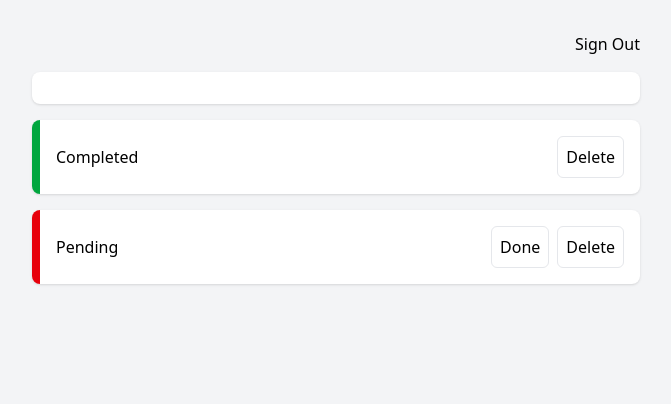
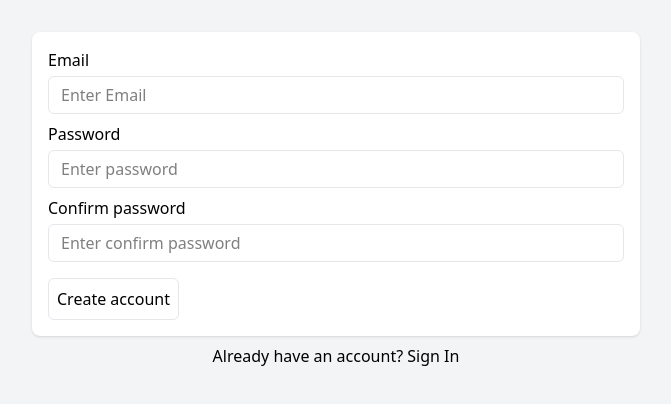
Before and after one commit to plaisamudcha/react-typescript, a React (Vite) app: page / in a window 1280 px wide. Shown: the top 404 px of the page, without its empty margins (304-975 px from the left). Built offline with nearby package versions, Linux system fonts and the light colour scheme.

Commit message:
implement cn function with clsx and twmerge

```diff
--- a/package.json
+++ b/package.json
@@ -11,8 +11,10 @@
   },
   "dependencies": {
     "@tailwindcss/vite": "^4.1.11",
+    "clsx": "^2.1.1",
     "react": "^19.1.0",
     "react-dom": "^19.1.0",
+    "tailwind-merge": "^3.3.1",
     "tailwindcss": "^4.1.11"
   },
   "devDependencies": {
--- a/src/components/Container.tsx
+++ b/src/components/Container.tsx
@@ -1,13 +1,12 @@
-// import Guest from './Guest';
-
-import Auth from './Auth';
+import Auth from "./Auth";
+import Guest from "./Guest";
 
 export default function Container() {
   return (
     <div className="flex justify-center bg-gray-100 min-h-screen">
       <main className="p-8 flex gap-4 justify-center items-start max-w-2xl w-full">
-        {/* <Guest /> */}
-        <Auth />
+        <Guest />
+        {/* <Auth /> */}
       </main>
     </div>
   );
--- a/src/components/Guest.tsx
+++ b/src/components/Guest.tsx
@@ -1,5 +1,6 @@
 // import SignInForm from './SignInForm';
-import SignUpForm from './SignUpForm';
+import SignUpForm from "./SignUpForm";
+import SignInForm from "./SignInForm";
 
 export default function Guest() {
   return (
--- a/src/components/SignInForm.tsx
+++ b/src/components/SignInForm.tsx
@@ -1,17 +1,22 @@
-import Button from './ui/Button';
-import Form from './ui/Form';
-import Input from './ui/Input';
+import Button from "./ui/Button";
+import Form from "./ui/Form";
+import Input from "./ui/Input";
 
 export default function SignInForm() {
   return (
     <Form>
       <div className="flex flex-col gap-1">
-        <label htmlFor="">Email</label>
-        <Input />
+        <label htmlFor="email">Email</label>
+        <Input placeholder="Enter email" name="email" id="email" type="text" />
       </div>
       <div className="flex flex-col gap-1">
-        <label htmlFor="">Password</label>
-        <Input />
+        <label htmlFor="password">Password</label>
+        <Input
+          placeholder="Enter Password"
+          name="password"
+          id="password"
+          type="password"
+        />
       </div>
       <div className="mt-2">
         <Button></Button>
--- a/src/components/SignUpForm.tsx
+++ b/src/components/SignUpForm.tsx
@@ -1,24 +1,36 @@
-import Button from './ui/Button';
-import Form from './ui/Form';
-import Input from './ui/Input';
+import Button from "./ui/Button";
+import Form from "./ui/Form";
+import Input from "./ui/Input";
 
 export default function SignUpForm() {
   return (
     <Form>
       <div className="flex flex-col gap-1">
-        <label htmlFor="">Email</label>
-        <Input />
+        <label htmlFor="email">Email</label>
+        <Input placeholder="Enter Email" name="email" id="email" />
       </div>
       <div className="flex flex-col gap-1">
-        <label htmlFor="">Password</label>
-        <Input />
+        <label htmlFor="password">Password</label>
+        <Input
+          placeholder="Enter password"
+          name="password"
+          id="password"
+          type="password"
+        />
       </div>
       <div className="flex flex-col gap-1">
-        <label htmlFor="">Confirm password</label>
-        <Input />
+        <label htmlFor="confirmPassword">Confirm password</label>
+        <Input
+          placeholder="Enter confirm password"
+          name="confirmPassword"
+          id="confirmPassword"
+          type="password"
+        />
       </div>
       <div className="mt-2">
-        <Button></Button>
+        <Button>
+          <span className="font-medium">Create account</span>
+        </Button>
       </div>
     </Form>
   );
--- a/src/components/ui/Button.tsx
+++ b/src/components/ui/Button.tsx
@@ -1,7 +1,24 @@
-export default function Button() {
+// type ButtonProps = {
+//   children: React.ReactNode;
+// };
+
+import type { ComponentProps } from "react";
+import { cn } from "../../utils/cn";
+
+type ButtonProps = ComponentProps<"button"> & {
+  children: React.ReactNode;
+};
+
+export default function Button({ children, className, ...props }: ButtonProps) {
   return (
-    <button className="p-2 rounded-md border border-gray-200 hover:bg-gray-50">
-      Click
+    <button
+      className={cn(
+        `p-2 rounded-md border border-gray-200 hover:bg-gray-50 `,
+        className
+      )}
+      {...props}
+    >
+      {children}
     </button>
   );
 }
--- a/src/components/ui/Form.tsx
+++ b/src/components/ui/Form.tsx
@@ -1,5 +1,24 @@
-export default function Form() {
+// type FormProps = {
+//   children: React.ReactNode;
+// };
+
+import type { ComponentProps } from "react";
+import { cn } from "../../utils/cn";
+
+type FormProps = ComponentProps<"form"> & {
+  children: React.ReactNode;
+};
+
+export default function Form({ children, className, ...props }: FormProps) {
   return (
-    <form className="flex flex-col gap-2 bg-white rounded-lg p-4 shadow"></form>
+    <form
+      className={cn(
+        "flex flex-col gap-2 bg-white rounded-lg p-4 shadow",
+        className
+      )}
+      {...props}
+    >
+      {children}
+    </form>
   );
 }
--- a/src/components/ui/Input.tsx
+++ b/src/components/ui/Input.tsx
@@ -1,8 +1,21 @@
-export default function Input() {
+// type InputProps = {
+//   value?: string;
+//   placeholder?: string;
+// };
+
+import type { ComponentProps } from "react";
+import { cn } from "../../utils/cn";
+
+type InputProps = ComponentProps<"input">;
+
+export default function Input({ className, ...props }: InputProps) {
   return (
     <input
-      type="text"
-      className="px-3 py-1.5 outline-none border rounded-md border-gray-200"
+      className={cn(
+        "px-3 py-1.5 outline-none border rounded-md border-gray-200",
+        className
+      )}
+      {...props}
     />
   );
 }
--- /dev/null
+++ b/src/utils/cn.ts
@@ -0,0 +1,7 @@
+import type { ClassValue } from "clsx";
+import clsx from "clsx";
+import { twMerge } from "tailwind-merge";
+
+export function cn(...classes: ClassValue[]) {
+  return twMerge(clsx(...classes));
+}
```
Also changed, not shown: 1 other file (tests, documents, lock files or other folders).
